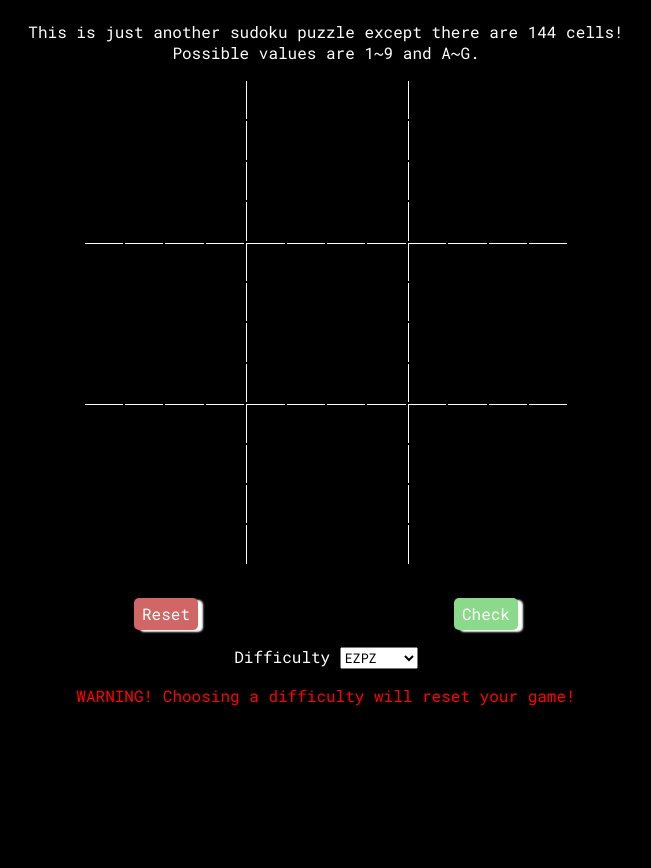
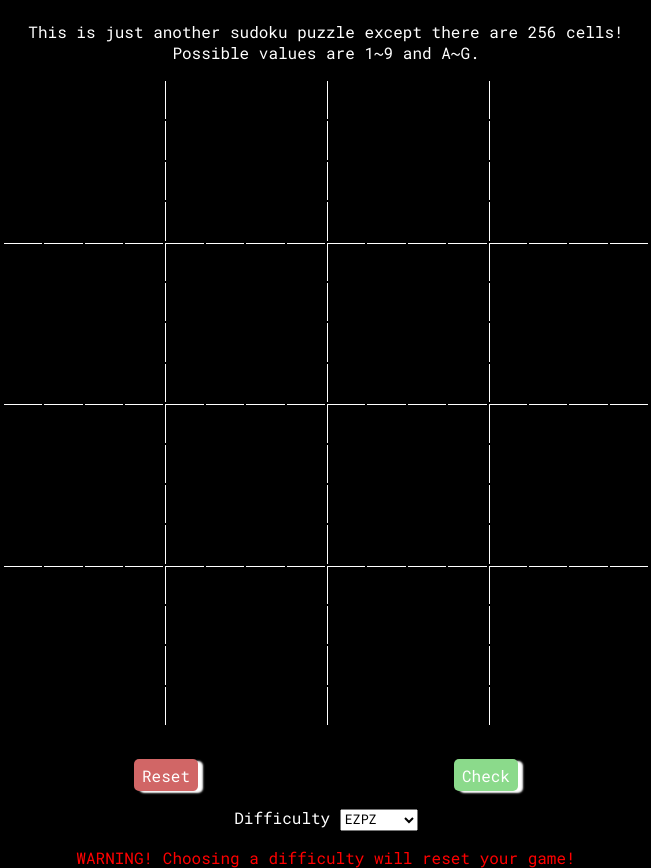
Before and after one commit to ljinlabs/hexadocu-js, a plain HTML site: page index.html in a window 1280 px wide. Shown: the part 59-927 px from the top of the page, without its empty margins (314-965 px from the left). Before the commit the page ends 800 px from the top, so only its background shows below. Drawn offline with Linux system fonts and the light colour scheme.

Commit message:
update dimensions

```diff
--- a/index.html
+++ b/index.html
@@ -15,7 +15,7 @@
     </section>
     <div class="info">
         <p class="intro">
-            This is just another sudoku puzzle except there are 144 cells!
+            This is just another sudoku puzzle except there are 256 cells!
         </p>
         <p class="intro">
             Possible values are 1~9 and A~G.
@@ -42,7 +42,7 @@
         </form>
         <p class="warning">WARNING! Choosing a difficulty will reset your game!</p>
     </div>
-    <script src="puzzle.js"></script>
+    <!-- <script src="puzzle.js"></script> -->
     <script src="main.js"></script>
 </body>
 
--- a/main.js
+++ b/main.js
@@ -1,4 +1,6 @@
 const puzzle = document.getElementById("puzzle");
+const dimension = 16;
+
 
 //build puzzle from js
 function buildPuzzle() {
@@ -6,9 +8,9 @@ function buildPuzzle() {
     // 각 td 칸마다 id 에 "row-I-col-J" 형식으로 식별자 추가
     // build empty board
     // add "row-I-col-J" as id to each td
-    for (let i = 0; i < 12; i++) {
+    for (let i = 0; i < dimension; i++) {
         const tr = document.createElement("tr");
-        for (let j = 0; j < 12; j++) {
+        for (let j = 0; j < dimension; j++) {
             const td = document.createElement("td");
             td.setAttribute("id", `row-${i}-col-${j}`)
             td.setAttribute('class', 'cell');
```
Also changed, not shown: 1 other file.
